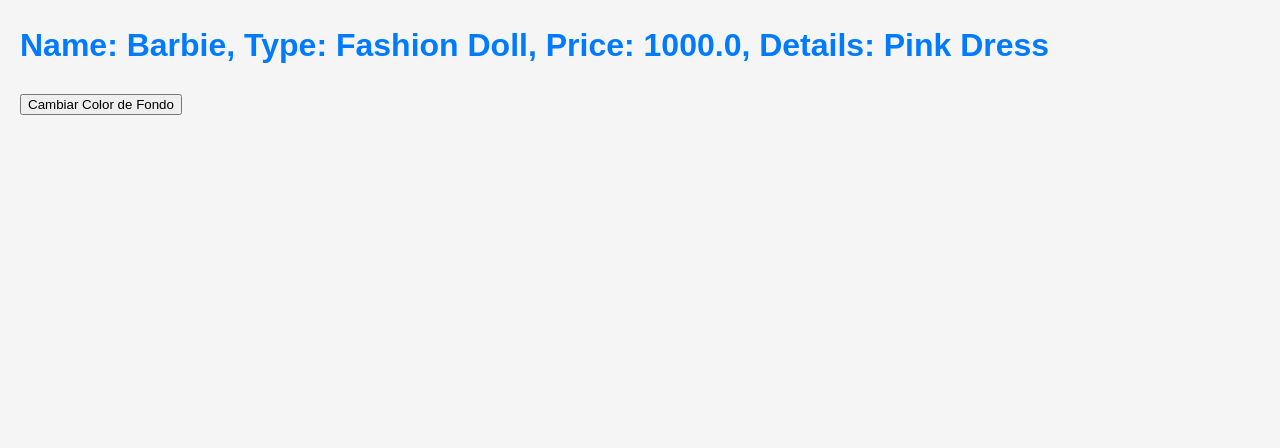
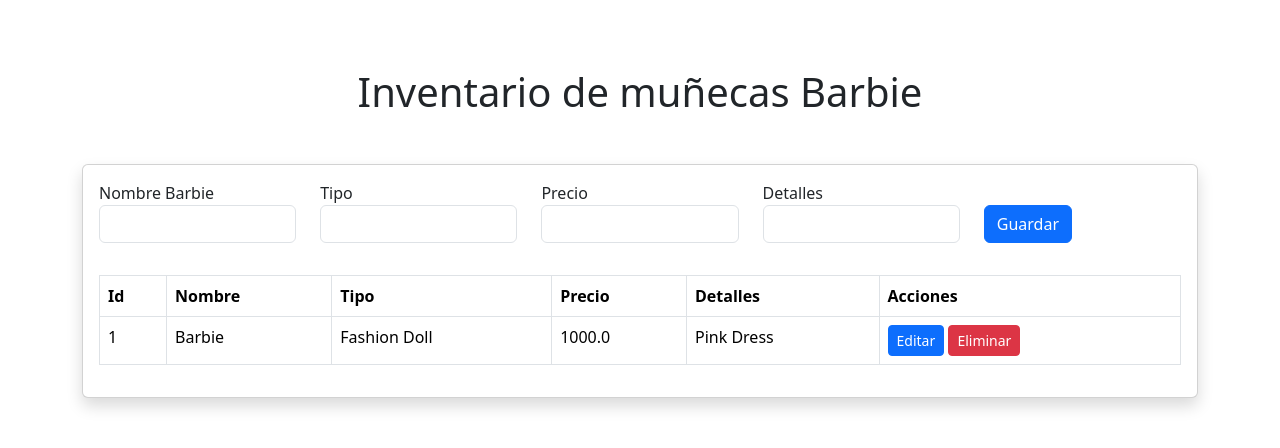
Before and after one commit to Briana2000/Ejemplo_Flask, a Flask app: page / in a window 1280 px wide. Shown: the top 448 px of the page. Run offline with Flask 3, Linux system fonts and the light colour scheme.

Commit message:
Update FRONT-END

```diff
--- a/templates/index.html
+++ b/templates/index.html
@@ -4,9 +4,69 @@
 	<link rel="stylesheet" href="{{ url_for('static', filename='css/style.css') }}">
 	<script src="{{ url_for('static', filename='js/script.js') }}"></script>
     <title>Flask F-String Example</title>
+	<link href="https://cdn.jsdelivr.net/npm/bootstrap@5.3.1/dist/css/bootstrap.min.css" rel="stylesheet" integrity="sha384-4bw+/aepP/YC94hEpVNVgiZdgIC5+VKNBQNGCHeKRQN+PtmoHDEXuppvnDJzQIu9" crossorigin="anonymous">
+	<script src="https://cdn.jsdelivr.net/npm/bootstrap@5.3.1/dist/js/bootstrap.bundle.min.js" integrity="sha384-HwwvtgBNo3bZJJLYd8oVXjrBZt8cqVSpeBNS5n7C8IVInixGAoxmnlMuBnhbgrkm" crossorigin="anonymous"></script>
+</body>
 </head>
 <body>
-    <h1>{{ doll }}</h1>
-	<button onclick="changeBackgroundColor()">Cambiar Color de Fondo</button>
+	<h1 class ="text-center mt-5 mb-5"> Inventario de muñecas Barbie </h1>
+
+	<div class="container">
+		<div class="card shadow">
+			<div class="card-body">
+				<form action="" method="post">
+					<div class="row mb-3">
+						<div class="col">
+							<label> Nombre Barbie</label>
+							<input type="text" class="form-control mb-3" name = "dollname">
+						</div>
+						<div class="col">
+							<label> Tipo </label>
+							<input type="text" class="form-control mb-3" name = "type">
+						</div>
+						<div class="col">
+							<label> Precio </label>
+							<input type="text" class="form-control mb-3" name = "price">
+						</div>
+						<div class="col">
+							<label> Detalles </label>
+							<input type="text" class="form-control mb-3" name = "details">
+						</div>
+						<div class="col">
+							<button class="btn btn-primary mb-3 mt-4" type="submit">Guardar</button>
+						</div>
+					</div>
+
+				</form>
+
+				<!-- TABLA -->
+				<table class="table table-bordered">
+					<thead>
+						<th scope="col">Id</th>
+						<th scope="col">Nombre</th>
+						<th scope="col">Tipo</th>
+						<th scope="col">Precio</th>
+						<th scope="col">Detalles</th>
+						<th scope="col">Acciones</th>
+					</thead>
+
+				<tbody>
+					<tr>
+						<td> 1 </td>
+						<td> {{ doll.Name }} </td>
+						<td> {{ doll.Type }} </td>
+						<td> {{ doll.Price }} </td>
+						<td> {{ doll.Details }} </td>
+						<td> <button class="btn btn-primary btn-sm" id=""> Editar </button> <a href ="#" class="btn btn-danger btn-sm"> Eliminar </a> </td>
+					</tr>
+				</tbody>
+			</table>
+			</div>
+		</div>
+
+	</div>
+
+	<!-- <h1>{{ doll }}</h1> -->
+	<!-- <button onclick="changeBackgroundColor()">Cambiar Color de Fondo</button> -->
 </body>
 </html>
```
